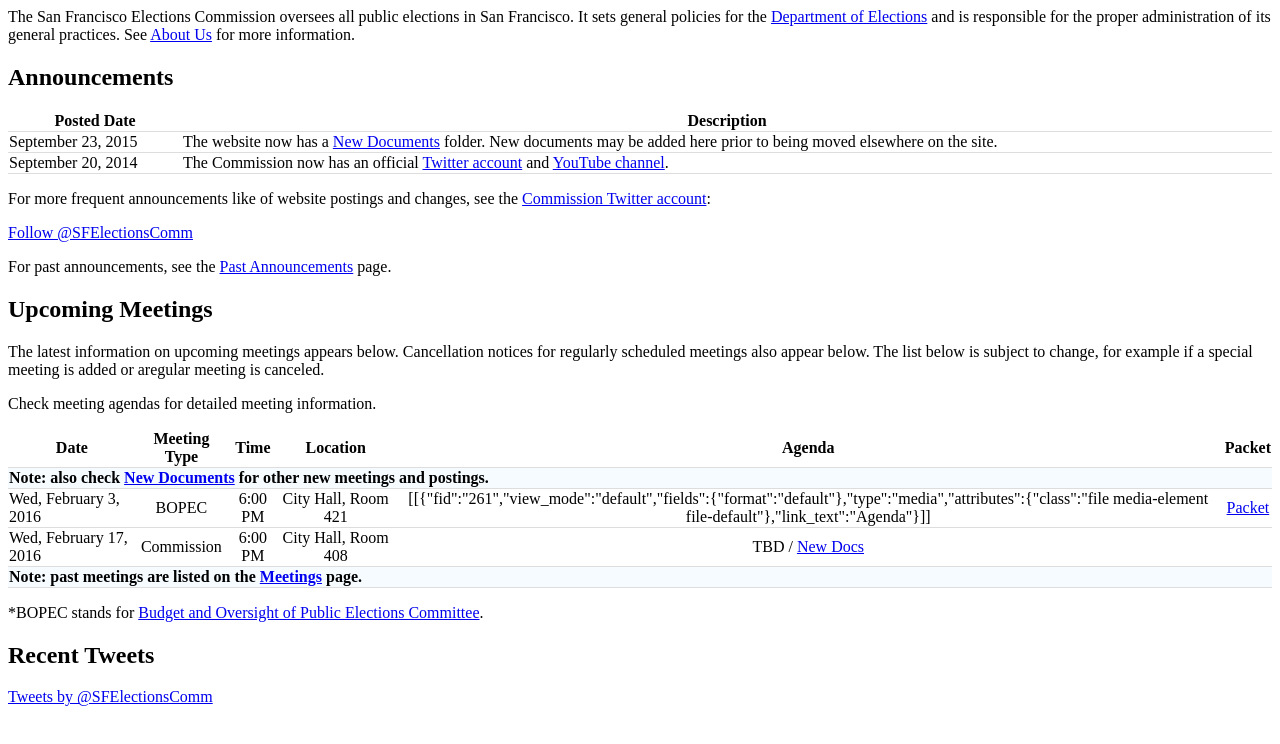
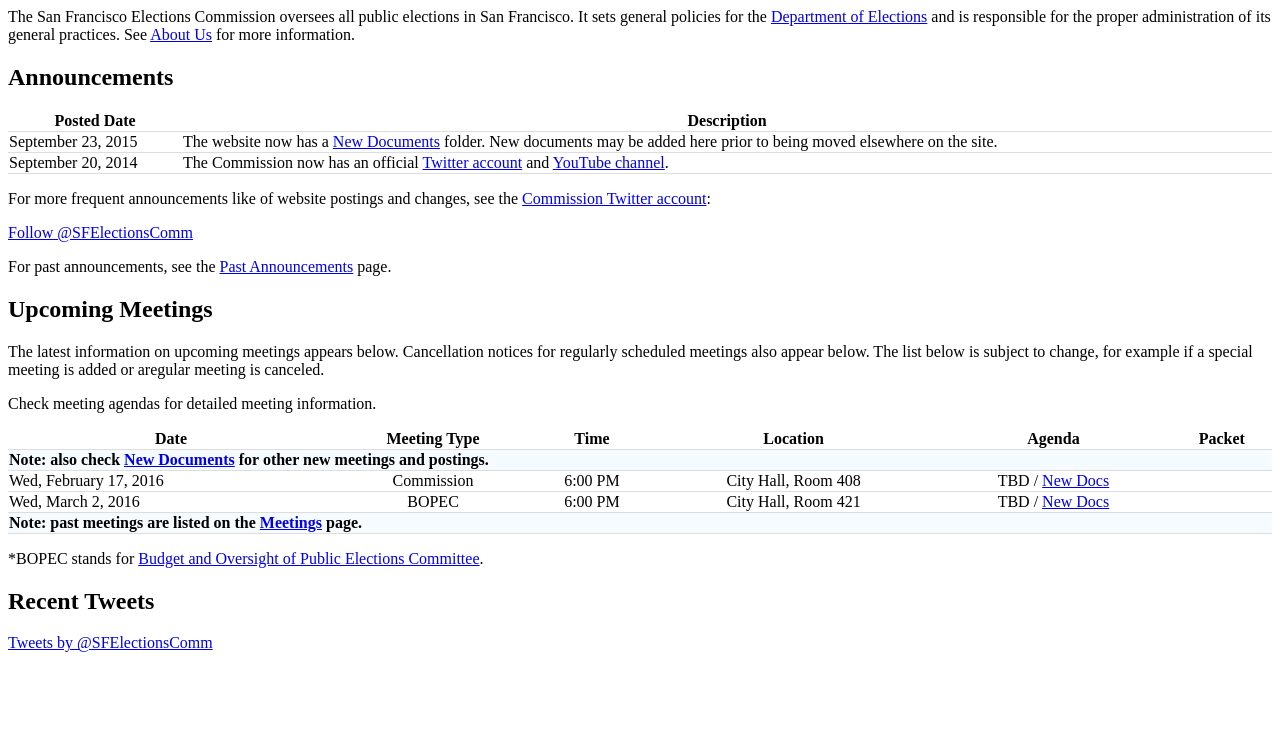
Before and after one commit to cjerdonek/sf-elections-commission, a plain HTML site: page web/index.html in a window 1280 px wide. Drawn offline with Linux system fonts and the light colour scheme.

Commit message:
Update home page.

```diff
--- a/web/index.html
+++ b/web/index.html
@@ -105,18 +105,18 @@
 				<td colspan="6" headers="table_heading_0">Note: also check <a href="https://drive.google.com/folderview?id=0B1hGKf655qW3Vmx2RHJQbzd6cTg&amp;usp=sharing">New Documents</a> for other new meetings and postings.</td>
 			</tr>
 			<tr>
-				<td headers="table_heading_0">Wed, February 3, 2016</td>
-				<td headers="table_heading_1">BOPEC</td>
-				<td headers="table_heading_2">6:00 PM</td>
-				<td headers="table_heading_3">City Hall, Room 421</td>
-				<td headers="table_heading_4">[[{"fid":"261","view_mode":"default","fields":{"format":"default"},"type":"media","attributes":{"class":"file media-element file-default"},"link_text":"Agenda"}]]</td>
-				<td headers="table_heading_5"><a href="/electionscommission/bopec-agenda-packet-february-3-2016">Packet</a></td>
-			</tr>
-			<tr>
 				<td headers="table_heading_0">Wed, February 17, 2016</td>
 				<td headers="table_heading_1">Commission</td>
 				<td headers="table_heading_2">6:00 PM</td>
 				<td headers="table_heading_3">City Hall, Room 408</td>
+				<td headers="table_heading_4">TBD / <a href="https://drive.google.com/folderview?id=0B1hGKf655qW3Vmx2RHJQbzd6cTg&amp;usp=sharing">New Docs</a></td>
+				<td headers="table_heading_5">&nbsp;</td>
+			</tr>
+			<tr class="committee">
+				<td headers="table_heading_0">Wed, March 2, 2016</td>
+				<td headers="table_heading_1">BOPEC</td>
+				<td headers="table_heading_2">6:00 PM</td>
+				<td headers="table_heading_3">City Hall, Room 421</td>
 				<td headers="table_heading_4">TBD / <a href="https://drive.google.com/folderview?id=0B1hGKf655qW3Vmx2RHJQbzd6cTg&amp;usp=sharing">New Docs</a></td>
 				<td headers="table_heading_5">&nbsp;</td>
 			</tr>
```
Also changed, not shown: 1 other file.
